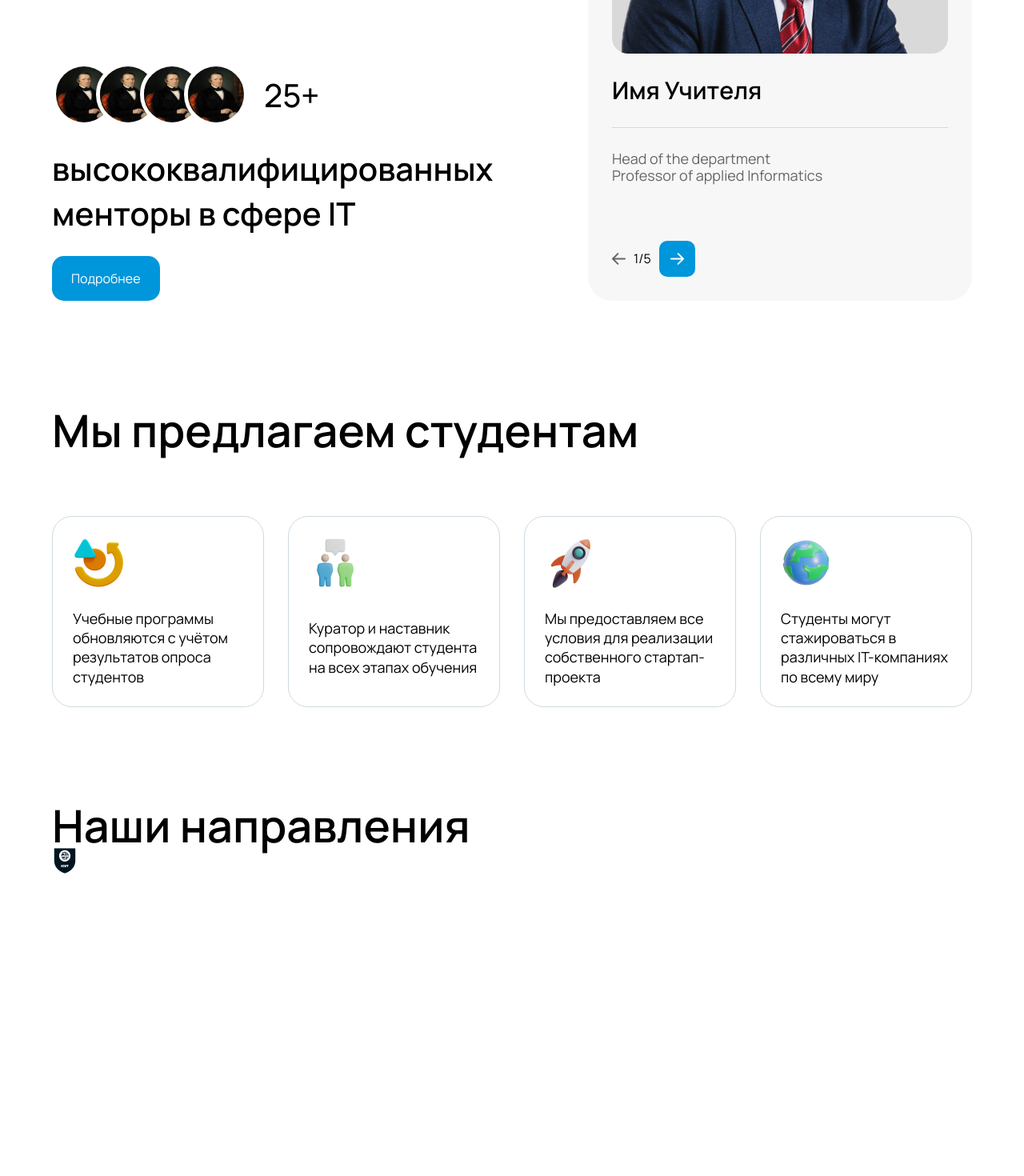
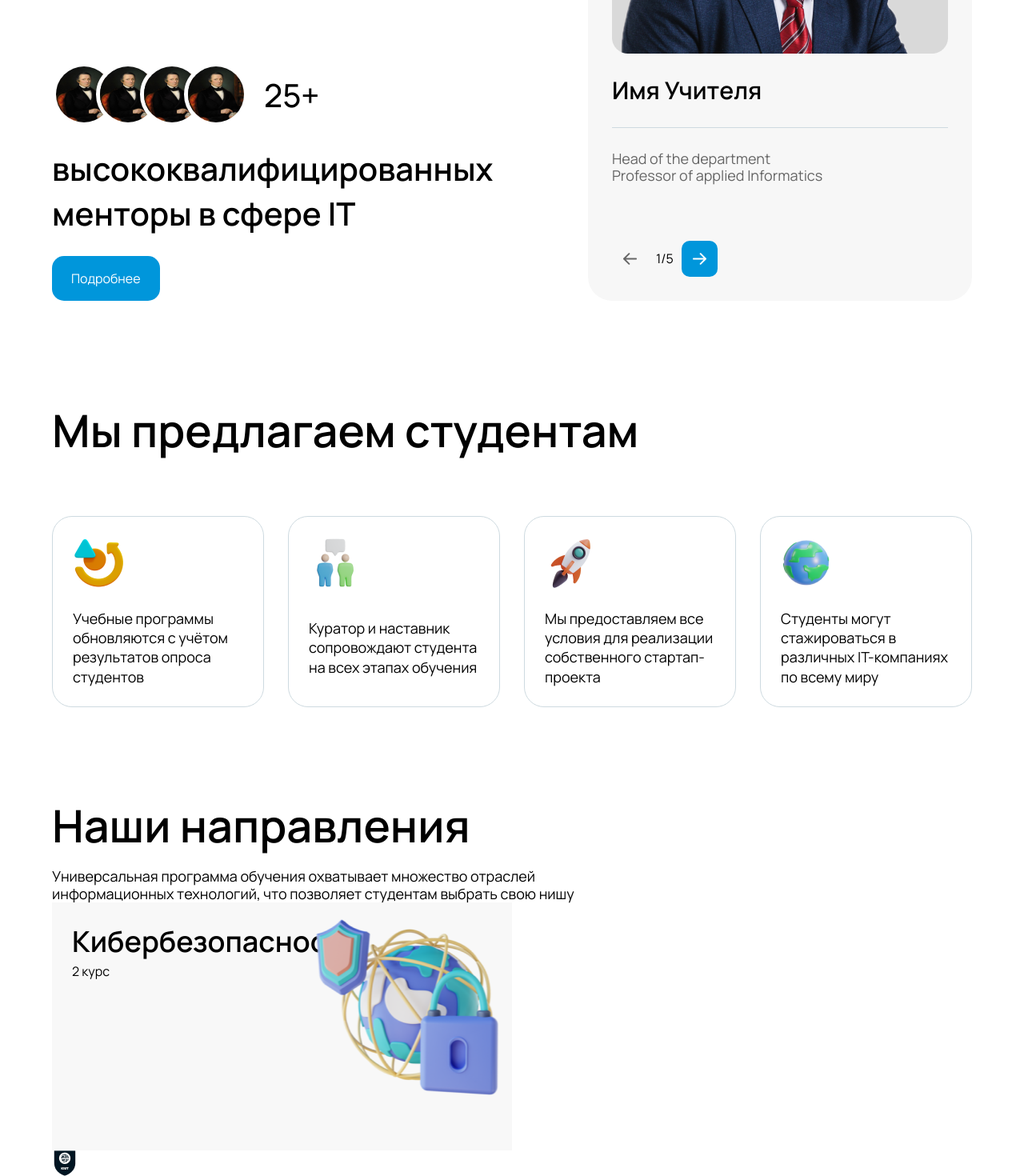
Before and after one commit to IsmailGa/kiut_ise_kafedra, a Next.js app: page / in a window 1280 px wide. Shown: the part 2179-3649 px from the top of the page at 80% size. Before the commit the page ends 3271 px from the top, so only its background shows below. Built offline with nearby package versions, Linux system fonts and the light colour scheme.

Commit message:
Started section five

```diff
--- a/app/sections/3/SectionThree.tsx
+++ b/app/sections/3/SectionThree.tsx
@@ -1,12 +1,14 @@
-import React from "react";
+"use client"
+import React, { useState } from "react";
 import teacher from "@/public/assets/teacher.png";
 import teacher_icon from "@/public/assets/teacher_icon.jpeg";
 import Image from "next/image";
-import arrow_right from "@/public/assets/arrow_right.svg"
-import arrow_left from "@/public/assets/arrow_left.svg"
-import { ArrowRight } from "@/public/icons"
+import { ArrowRight, ArrowLeft } from "@/public/icons"
 
 const SectionThree = () => {
+  const [count, setCount] = useState(1);
+  const maxCount = 5;
+  const minCount = 1;
   return (
     <section className="flex flex-col w-full mt-[120px]" id="3">
       {/* WRAPPER */}
@@ -60,10 +62,12 @@ const SectionThree = () => {
             </div>
           </div>
           <div className="flex items-center gap-[10px] mt-[70px]">
-            <button className="text-[#666666] text-[]"><Image src={arrow_left} alt="arrow left" /></button>
-            <span className="">1/5</span>
-            <button className="bg-primary rounded-[10px] relative border-0 w-[45px] h-[45px] flex flex-col items-center justify-center">
-                <ArrowRight color="#FFFFFF" />
+            <button className="flex w-[45px] h-[45px] items-center justify-center" onClick={() => setCount(Math.max(count - 1, minCount))}><ArrowLeft color="#666666" /></button>
+            <span className="">{count}/5</span>
+            <button className="bg-primary rounded-[10px] relative border-0 w-[45px] h-[45px] flex flex-col items-center justify-center"
+              onClick={() => setCount(Math.min(count + 1, maxCount))}
+            >
+              <ArrowRight color="#FFFFFF" />
             </button>
           </div>
         </div>
--- a/app/sections/5/SectionFive.tsx
+++ b/app/sections/5/SectionFive.tsx
@@ -1,10 +1,23 @@
 import React from 'react'
+import "./index.css"
 
 const SectionFive = () => {
     return (
         <section className="w-full flex flex-col mt-[120px]">
             <div className="w-full flex flex-col gap-[25px]">
                 <h1 className="text-[56px] font-semibold leading-[100%]">Наши направления</h1>
+                <p className="max-w-[667px] text-[18px] font-normal leading-[120%]">Универсальная программа обучения охватывает множество отраслей информационных технологий, что позволяет студентам выбрать свою нишу</p>
+            </div>
+            <div className="grid grid-cols-2 items-center flex-col">
+                <div className="bg-section_five-one h-[310px] flex flex-col p-[25px] bg-[#F4F4F4]/65 relative
+                w-auto
+                after:translate-x-[50%]
+                after:w-full
+                after:h-full
+                ">
+                    <h1 className="text-[36px] font-semibold leading-[135%]">Кибербезопасность</h1>
+                    <p>2 курс</p>
+                </div>
             </div>
         </section>
     )
--- /dev/null
+++ b/app/sections/5/index.css
@@ -0,0 +1,8 @@
+.bg-section_five-one::after {
+    content: " ";
+    position: absolute;
+    background-image: url("../../../public/assets/section_five/bg_one.png");
+    background-repeat: no-repeat;
+    right: 0px;
+    bottom: 0;
+}
--- a/public/icons.tsx
+++ b/public/icons.tsx
@@ -18,3 +18,12 @@ export const ArrowRight = ({ color }: ArrowRightType) => {
     </svg>
   );
 };
+
+export const ArrowLeft = ({ color }: ArrowRightType) => {
+  return (
+    <svg width="17" height="15" viewBox="0 0 17 15" fill="none" xmlns="http://www.w3.org/2000/svg">
+      <path d="M0.292893 6.79289C-0.0976311 7.18342 -0.0976311 7.81658 0.292893 8.20711L6.65685 14.5711C7.04738 14.9616 7.68054 14.9616 8.07107 14.5711C8.46159 14.1805 8.46159 13.5474 8.07107 13.1569L2.41421 7.5L8.07107 1.84315C8.46159 1.45262 8.46159 0.819457 8.07107 0.428932C7.68054 0.0384078 7.04738 0.0384078 6.65685 0.428932L0.292893 6.79289ZM16 8.5C16.5523 8.5 17 8.05228 17 7.5C17 6.94772 16.5523 6.5 16 6.5V8.5ZM1 8.5H16V6.5H1V8.5Z" fill={color} />
+    </svg>
+
+  );
+};
```
Also changed, not shown: public/assets/section_five/bg_one.png (added). Lines whose indentation alone changed are shown as unchanged.
